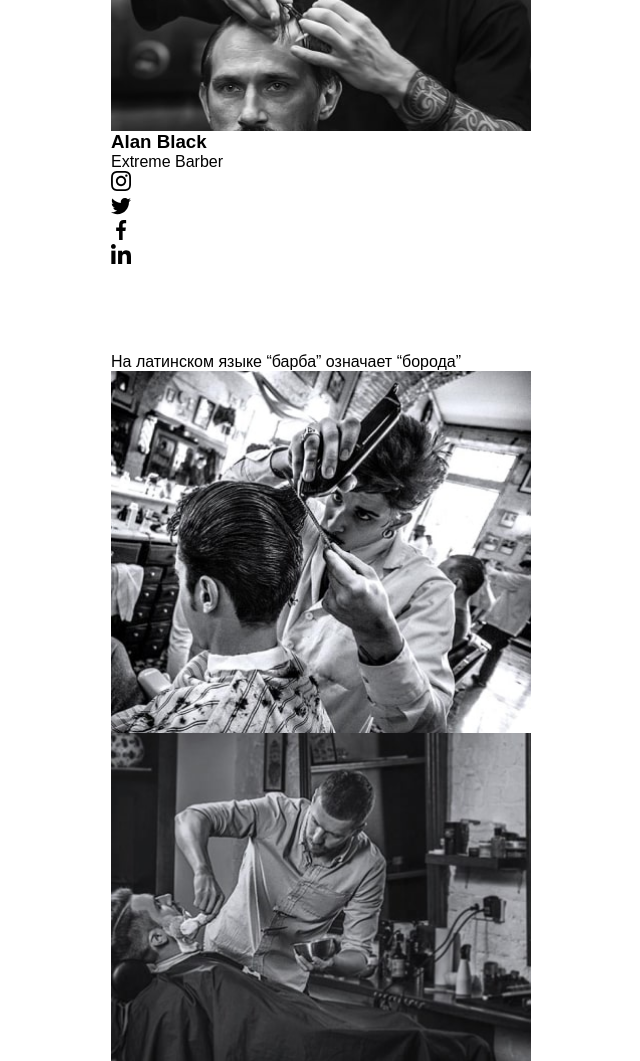
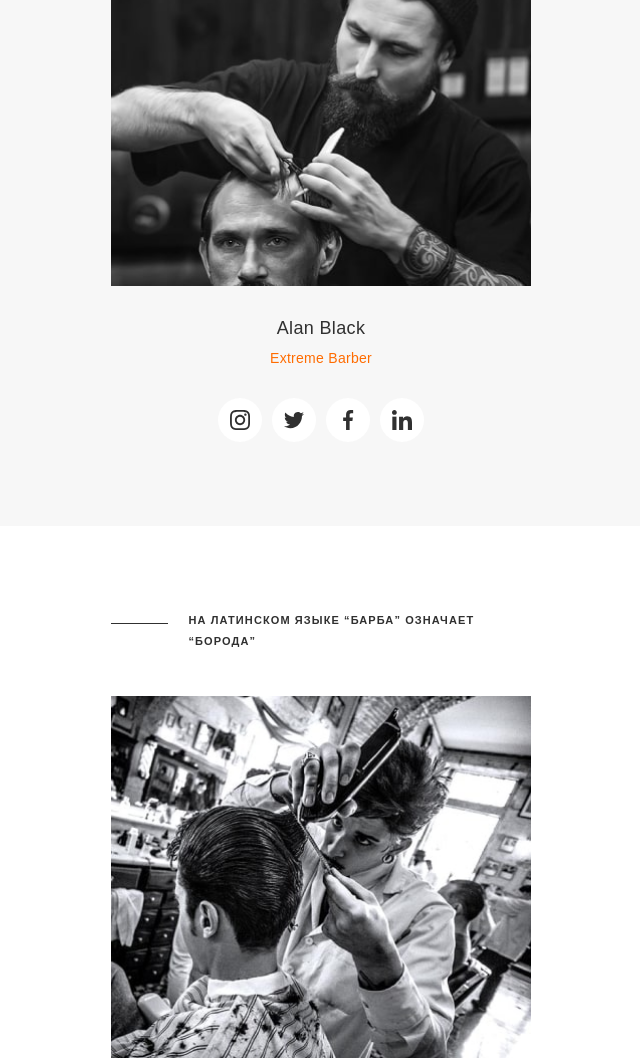
Before and after one commit to vitaliy-kro/barbershop-training, a plain HTML site: page index.html in a window 1280 px wide. Shown: the part 4160-5221 px from the top of the page, without its empty margins (319-959 px from the left). Drawn offline with nearby package versions, Linux system fonts and the light colour scheme.

Commit message:
added workers section

```diff
--- a/index.html
+++ b/index.html
@@ -160,6 +160,7 @@
           <picture>
               <img class="workers__image" width="418" src="./images/master1-mobile.jpg" alt="Барбер работает">
           </picture>
+          <div class="workers__text-content">
           <h3 lang="en" class="workers__name">John Smith</h3>
           <p lang="en" class="workers__position">Extreme Barber</p>
           <ul class="social-list">
@@ -176,11 +177,13 @@
                 <use href="./images/sprite.svg#icon-linkedin"></use>
             </svg></a></li>
           </ul>
+          </div>
         </li>
         <li class="workers__item">
           <picture>
               <img class="workers__image" width="418" src="./images/master2-mobile.jpg" alt="Барбер работает">
           </picture>
+          <div class="workers__text-content">
           <h3 lang="en" class="workers__name">Michele Doe</h3>
           <p lang="en" class="workers__position">Extreme Barber</p>
           <ul class="social-list">
@@ -197,11 +200,13 @@
                 <use href="./images/sprite.svg#icon-linkedin"></use>
             </svg></a></li>
           </ul>
+          </div>
         </li>
         <li class="workers__item">
           <picture>
               <img class="workers__image" width="418" src="./images/master3-mobile.jpg" alt="Барбер работает">
           </picture>
+          <div class="workers__text-content workers__text-content--last">
           <h3 lang="en" class="workers__name">Alan Black</h3>
           <p lang="en" class="workers__position">Extreme Barber</p>
           <ul class="social-list">
@@ -218,33 +223,34 @@
                 <use href="./images/sprite.svg#icon-linkedin"></use>
             </svg></a></li>
           </ul>
+          </div>
         </li>
       </ul>
       </div>
     </section>
     <!-- Work-process -->
-    <section>
+    <section class="work-process">
         <div class="container">
-      <p>На латинском языке “барба” означает “борода”</p>
-      <ul>
-        <li>
-          <picture><img src="./images/work-process1-mobile.jpg" alt="Барбер работает"></picture>
+      <p class="work-process__text">На латинском языке “барба” означает “борода”</p>
+      <ul class="work-process__list">
+        <li class="work-process__item">
+          <picture><img class="work-process__img" src="./images/work-process1-mobile.jpg" alt="Барбер работает"></picture>
         </li>
-        <li>
-          <picture><img src="./images/work-process2-mobile.jpg" alt="Барбер работает"></picture>
+        <li class="work-process__item">
+          <picture><img class="work-process__img" src="./images/work-process2-mobile.jpg" alt="Барбер работает"></picture>
         </li>
-        <li>
-          <picture><img src="./images/work-process3-mobile.jpg" alt="Барбер работает"></picture>
+        <li class="work-process__item">
+          <picture><img class="work-process__img" src="./images/work-process3-mobile.jpg" alt="Барбер работает"></picture>
         </li>
-        <li>
-          <picture><img src="./images/work-process4-mobile.jpg" alt="Барбер работает"></picture>
+        <li class="work-process__item">
+          <picture><img class="work-process__img" src="./images/work-process4-mobile.jpg" alt="Барбер работает"></picture>
         </li>
       </ul>
     </section>
     </main>
-    <footer>
-      <form>
-        <h2>Онлайн-запись</h2>
+    <footer class="page-footer">
+      <form class="record-form">
+        <h2 class="record-form__title">Онлайн-запись</h2>
         <label>
           <input type="text" placeholder="Имя*" name="user-name" />
         </label>
--- a/sass/components/__workers.scss
+++ b/sass/components/__workers.scss
@@ -1,30 +1,70 @@
 .workers {
   padding: 84px 0;
+  background-color: var(--workers-background-color);
 }
 .workers__text {
   display: flex;
   align-items: center;
-  @include font(); &: : before {
+  margin-bottom: 20px;
+  @include font(11px, null, 600, 15px, 0.1em, var(--main-text-color), uppercase);
+  &::before {
     @include line;
   }
 }
 .workers__title {
+  @include font(42px, 'Raleway', 700, 49px, 0.05em, var(--main-text-color));
+  margin-bottom: 20px;
 }
 .workers__list {
 }
 .workers__item {
 }
+.workers__text-content {
+  padding-top: 30px;
+  text-align: center;
+  padding-bottom: 30px;
+  &--last {
+    padding-bottom: 0;
+  }
+}
 .workers__image {
+  display: block;
+  width: 100%;
 }
 .workers__name {
+  @include font(18px, null, 400, 25px, 0.02em, var(--main-text-color), capitalize, center);
+  margin-bottom: 8px;
 }
 .workers__position {
+  @include font(14px, null, 400, 19px, 0.02em, var(--accent-color), capitalize, center);
+  margin-bottom: 30px;
 }
 .social-list {
+  display: flex;
+  justify-content: center;
 }
 .soc-list__item {
+  background-color: var(--main-background-color);
+  border-radius: 50%;
+  width: 44px;
+  height: 44px;
+  &:not(:first-child) {
+    margin-left: 10px;
+  }
 }
 .soc-list__link {
+  display: flex;
+  align-items: center;
+  justify-content: center;
+  width: 100%;
+  height: 100%;
+  color: var(--main-text-color);
+  &:hover,
+  &:focus {
+    color: var(--accent-color);
+  }
+  transition: color 250ms var(--main-animation);
 }
 .soc-list__icon {
+  fill: currentColor;
 }
--- /dev/null
+++ b/sass/components/_work-process.scss
@@ -0,0 +1,23 @@
+.work-process {
+  padding: 84px 0;
+}
+.work-process__text {
+  display: flex;
+  align-items: baseline;
+  margin-bottom: 44px;
+  @include font(11px, null, 600, 21px, 0.1em, var(--main-text-color), uppercase);
+  &::before {
+    @include line;
+  }
+}
+.work-process__list {
+}
+.work-process__item {
+  &:not(:last-child) {
+    margin-bottom: 30px;
+  }
+}
+.work-process__img {
+  display: block;
+  width: 100%;
+}
--- a/sass/main.scss
+++ b/sass/main.scss
@@ -8,4 +8,5 @@
 @import './components/services';
 @import './components/reasons';
 @import './components/_workers';
+@import './components/work-process';
 @import './components/footer';
--- a/sass/utils/_variables.scss
+++ b/sass/utils/_variables.scss
@@ -7,6 +7,9 @@
   --main-text-color: #303030;
   --main-description-color: #555555;
   --button-border-color: #ff6c00;
+  --workers-background-color: #f7f7f7;
+  --accent-color: #ff6c00;
+  --main-animation: cubic-bezier(0.4, 0, 0.2, 1);
 }
 body {
   font-family: 'Open-Sans', sans-serif;
```
Also changed, not shown: css/main.css, css/main.min.css, 2 other files.
